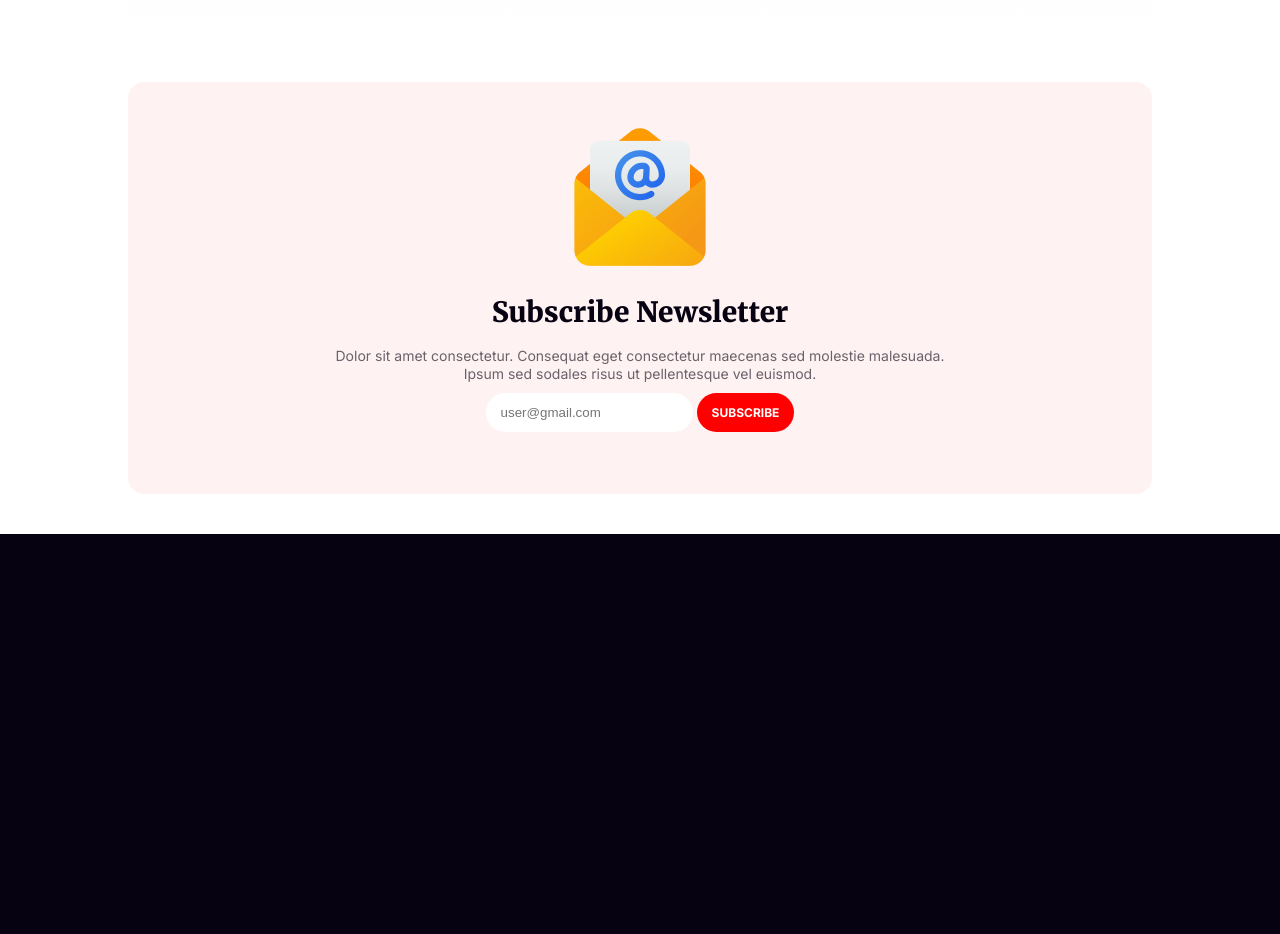
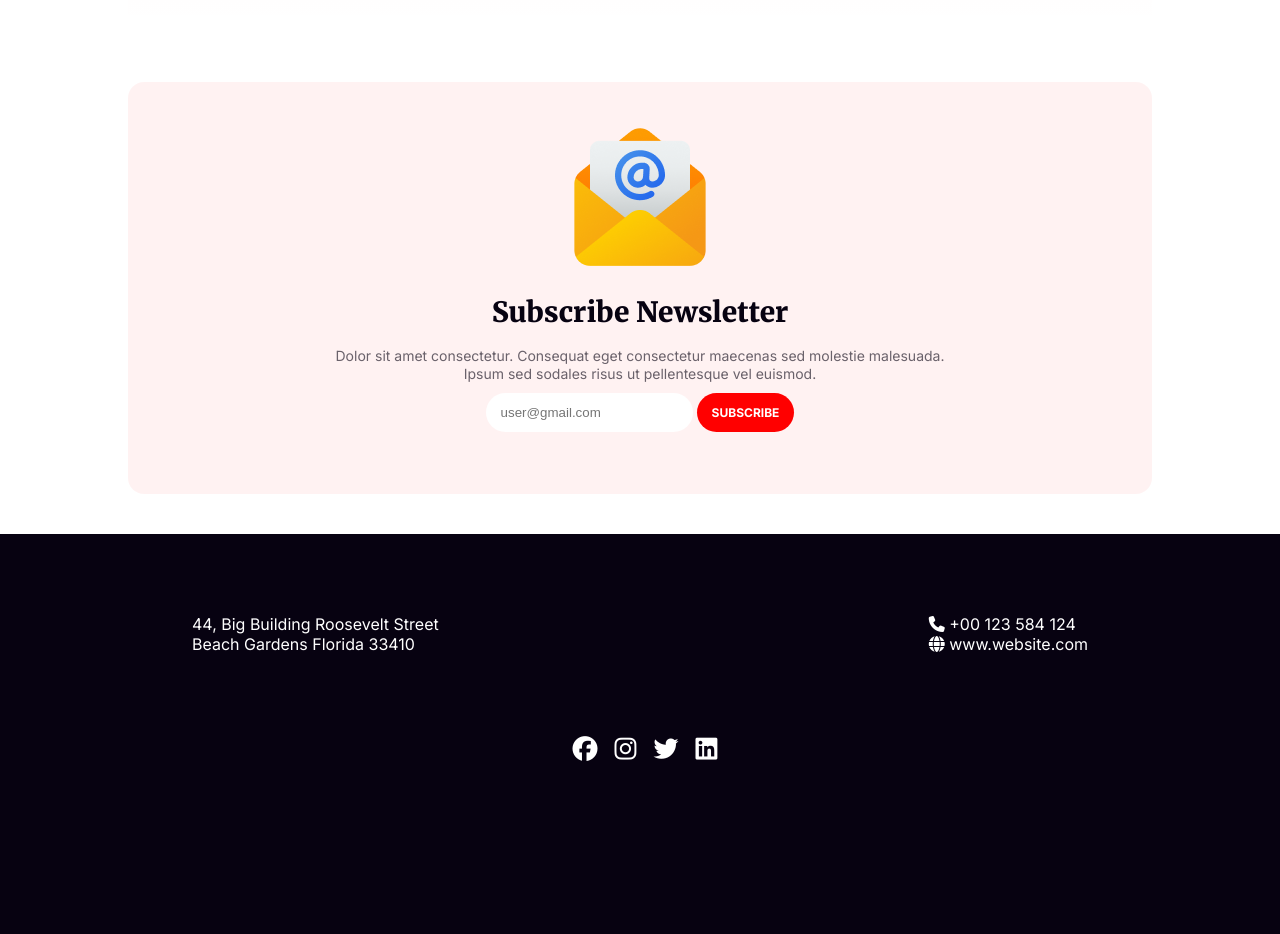
Before and after one commit to mdrasel97/new-year-task, a plain HTML site: page index.html in a window 1280 px wide. Shown: the part 3819-4753 px from the top of the page. Drawn offline with Linux system fonts and the light colour scheme.

Commit message:
footer content added

```diff
--- a/index.html
+++ b/index.html
@@ -130,7 +130,33 @@
     </main>
 
     <footer>
+        <div class="footer_container">
+            <div class="footer_location">
 
+                <div class="location_site">
+                    <p class="">44, Big Building Roosevelt Street <br>
+                        Beach Gardens Florida 33410</p>
+                </div>
+
+                <div class="contact_site">
+                    <div>
+                        <i class="fa-solid fa-phone"></i>
+                        <span class="">+00 123 584 124</span>
+                    </div>
+
+                    <div>
+                        <i class="fa-solid fa-globe"></i>
+                        <span>www.website.com</span>
+                    </div>
+                </div>
+            </div>
+            <div class="icon">
+                <i class="fa-brands fa-facebook"></i>
+                <i class="fa-brands fa-instagram"></i>
+                <i class="fa-brands fa-twitter"></i>
+                <i class="fa-brands fa-linkedin"></i>
+            </div>
+        </div>
     </footer>
 </body>
 </html>
--- a/style.css
+++ b/style.css
@@ -348,4 +348,27 @@
     height: 400px;
     background: rgb(7, 2, 17);
     color: #fff;
+    font-family: Inter;
  }
+
+ .footer_container{
+    width: 70%;
+    /* background-color: blue; */
+    margin: 0 auto;
+    height: 400px;
+    padding: 80px 0px 40px 0px;
+ }
+ .footer_location{
+    width: 100%;
+    display: flex;
+    justify-content: space-between;
+ }
+ .icon{
+    padding: 80px 0px;
+    margin: 0 auto;
+    text-align: center;
+    font-size: 25px;
+ }
+ .icon .fa-brands{
+    margin-left: 10px;
+ }
```
